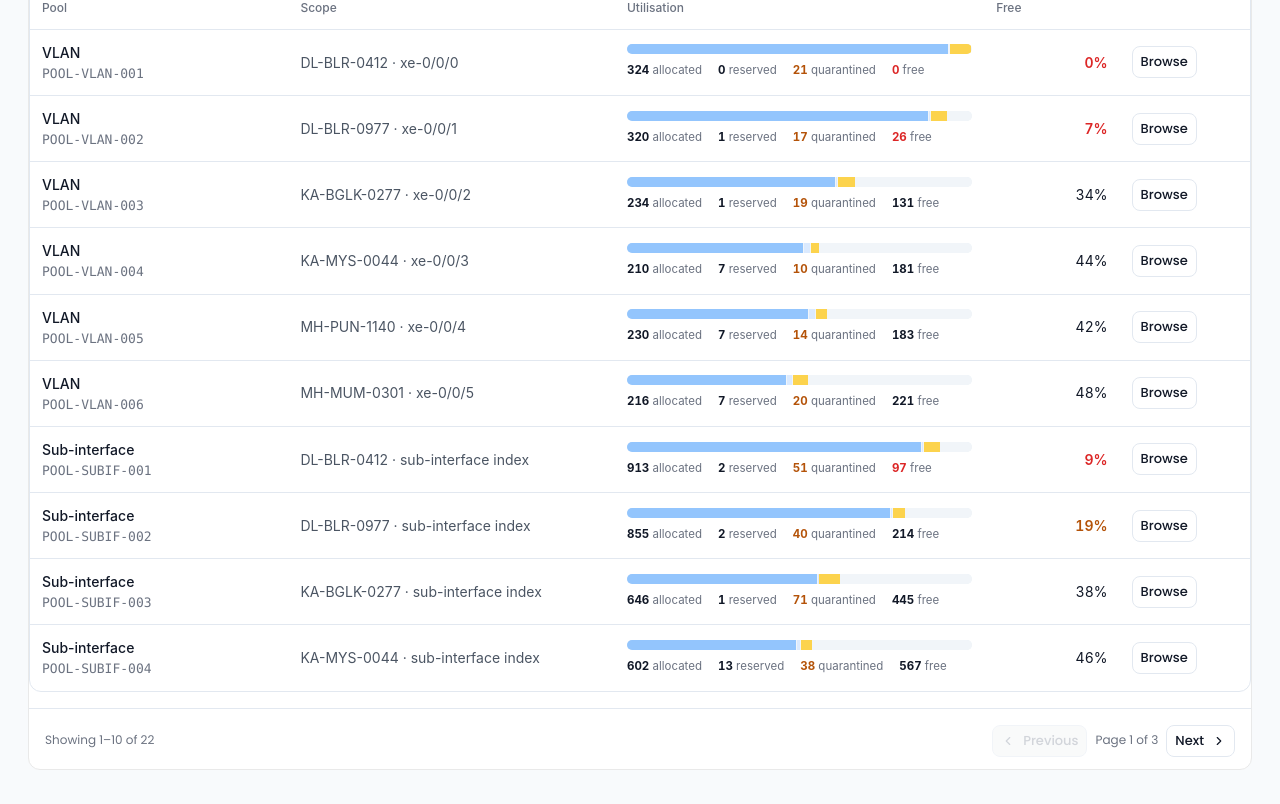
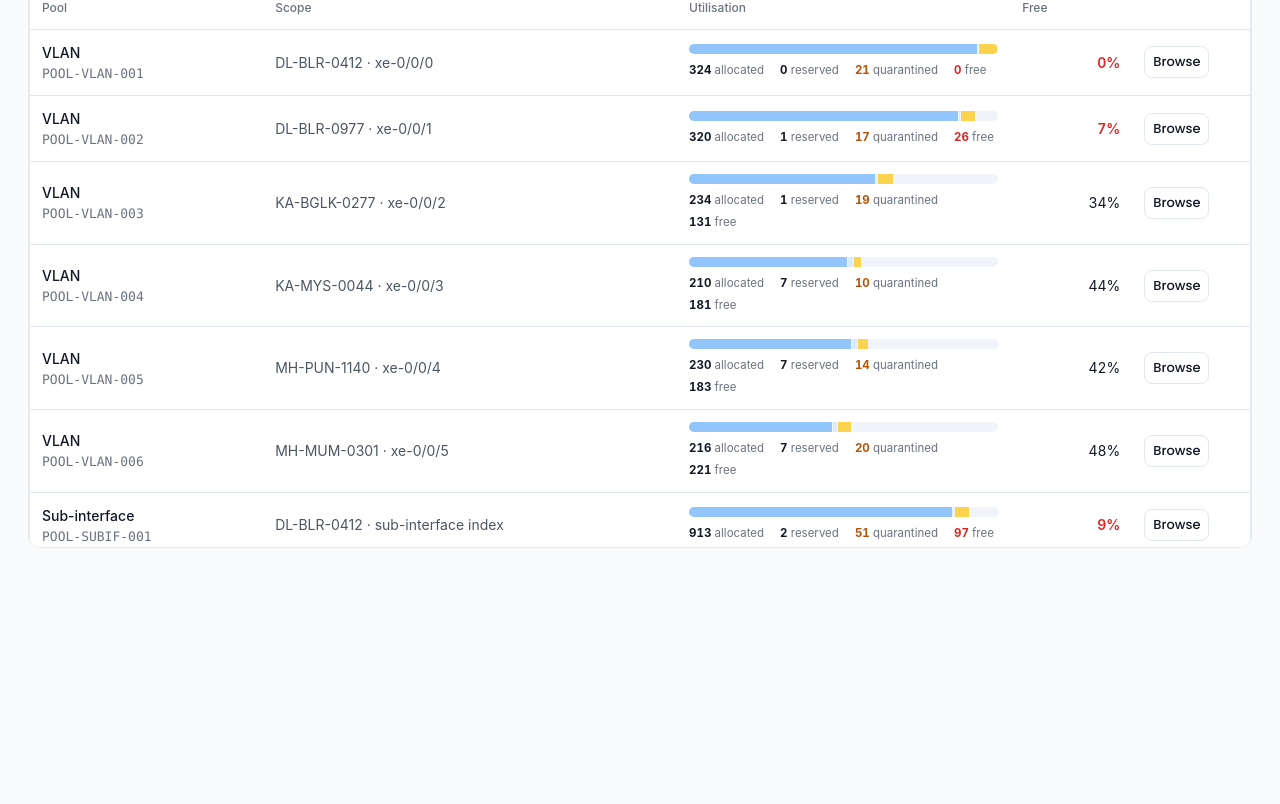
Before and after one commit to jayesh-vision/LCM-Orchestrator, a React (Vite) app: page /pools in a window 1280 px wide. Shown: the part 848-1652 px from the top of the page. After the commit the page ends 1444 px from the top, so only its background shows below. Built offline with nearby package versions, Linux system fonts and the light colour scheme.

Commit message:
fixed-grid-pagination

```diff
--- a/src/components/ui.tsx
+++ b/src/components/ui.tsx
@@ -1,6 +1,6 @@
 import { useEffect, useMemo, useRef, useState, type ComponentType, type ReactNode } from 'react'
 import { createPortal } from 'react-dom'
-import { ArrowUpRight, Check, ChevronDown, ChevronLeft, ChevronRight, Copy, Filter, Info, MoreVertical, RefreshCcw, Search, X } from 'lucide-react'
+import { ArrowUpRight, Check, ChevronDown, Copy, Filter, Info, MoreVertical, RefreshCcw, Search, X } from 'lucide-react'
 /* format.ts only imports `Tone` back from here as a type, so this pair is a
    type-level cycle that erases at build time, not a runtime one. */
 import { dateTime, relTime } from '@/lib/format'
@@ -755,23 +755,27 @@ export interface GridToolbar {
 }
 
 export function DataTable<T extends { id: string }>({
-  rows, columns, pageSize = 12, onRowClick, empty = 'Nothing matches these filters.', minWidth = 1040, toolbar, total,
+  rows, columns, pageSize = 25, onRowClick, empty = 'Nothing matches these filters.', minWidth = 1040, maxHeight = 560, toolbar, total,
 }: {
   rows: T[]
   columns: Column<T>[]
+  /** Rows revealed per scroll-triggered load. */
   pageSize?: number
   onRowClick?: (row: T) => void
   empty?: string
   minWidth?: number
+  /** Height of the scrollable grid body; scrolling near the bottom loads the next `pageSize` rows. */
+  maxHeight?: number
   /** Rendering the toolbar also wraps the table in its own .nst-table-card. */
   toolbar?: GridToolbar
   /** Unfiltered total, for "Showing 12 of 138". Defaults to rows.length. */
   total?: number
 }) {
-  const [page, setPage] = useState(0)
+  const [visibleCount, setVisibleCount] = useState(pageSize)
   const [sort, setSort] = useState<{ key: string; dir: 1 | -1 } | null>(null)
   const [filtersOpen, setFiltersOpen] = useState(false)
   const [spin, setSpin] = useState(false)
+  const scrollRef = useRef<HTMLDivElement>(null)
   const activeFilters = (toolbar?.filters ?? []).filter((f) => f.value && f.value !== 'All').length
 
   const sorted = useMemo(() => {
@@ -785,10 +789,23 @@ export function DataTable<T extends { id: string }>({
     })
   }, [rows, sort, columns])
 
-  const pages = Math.max(1, Math.ceil(sorted.length / pageSize))
-  const safePage = Math.min(page, pages - 1)
-  const view = sorted.slice(safePage * pageSize, safePage * pageSize + pageSize)
-  useEffect(() => { setPage(0) }, [rows.length])
+  const view = sorted.slice(0, visibleCount)
+  const hasMore = visibleCount < sorted.length
+  useEffect(() => {
+    setVisibleCount(pageSize)
+    scrollRef.current?.scrollTo({ top: 0 })
+  }, [rows.length, pageSize])
+
+  /* Grid-scroll pagination: reveal the next `pageSize` rows once the user
+     scrolls near the bottom of the grid's own viewport, instead of paging
+     through click-through Prev/Next controls. */
+  const onGridScroll = () => {
+    const el = scrollRef.current
+    if (!el || !hasMore) return
+    if (el.scrollTop + el.clientHeight >= el.scrollHeight - 120) {
+      setVisibleCount((c) => Math.min(sorted.length, c + pageSize))
+    }
+  }
 
   const tableEl = (
     <>
@@ -796,8 +813,8 @@ export function DataTable<T extends { id: string }>({
           row/column semantics for screen readers, which the grid-of-divs
           variant does not. Border and radius are dropped because the table sits
           inside a .vw-card-section that already provides them. */}
-      <div className="overflow-x-auto">
-        <table className="nst-table border-0 rounded-none [&>thead>tr>th]:bg-plane" style={{ minWidth }}>
+      <div ref={scrollRef} onScroll={onGridScroll} className="overflow-auto" style={{ maxHeight }}>
+        <table className="nst-table border-0 rounded-none [&>thead>tr>th]:bg-plane [&>thead>tr>th]:sticky [&>thead>tr>th]:top-0 [&>thead>tr>th]:z-10" style={{ minWidth }}>
           <thead>
             <tr>
               {columns.map((c) => (
@@ -833,14 +850,10 @@ export function DataTable<T extends { id: string }>({
           </tbody>
         </table>
       </div>
-      {pages > 1 && (
+      {hasMore && (
         <CardFoot>
-          <span>Showing {safePage * pageSize + 1}–{Math.min(sorted.length, (safePage + 1) * pageSize)} of {sorted.length.toLocaleString()}</span>
-          <span className="flex items-center gap-2">
-            <Button size="sm" disabled={safePage === 0} onClick={() => setPage(safePage - 1)}><ChevronLeft size={14} />Previous</Button>
-            <span className="text-ink-3 tnum">Page {safePage + 1} of {pages}</span>
-            <Button size="sm" disabled={safePage >= pages - 1} onClick={() => setPage(safePage + 1)}>Next<ChevronRight size={14} /></Button>
-          </span>
+          <span>Showing {view.length.toLocaleString()} of {sorted.length.toLocaleString()}</span>
+          <span className="text-ink-3">Scroll for more</span>
         </CardFoot>
       )}
     </>
--- a/src/pages/ChangeCease.tsx
+++ b/src/pages/ChangeCease.tsx
@@ -142,7 +142,7 @@ export default function ChangeCease() {
       </div>
 
       <DataTable
-        rows={ranked} total={changes.length} columns={columns} pageSize={10}
+        rows={ranked} total={changes.length} columns={columns}
         onRowClick={(r) => nav(`/execution/${r.id}`)}
         empty="No change orders yet. Raise one from a service, or with the button above."
         toolbar={{
--- a/src/pages/Evidence.tsx
+++ b/src/pages/Evidence.tsx
@@ -170,7 +170,7 @@ export default function Evidence() {
 
       <div ref={resultsRef} />
       <DataTable
-        rows={filtered} total={rows.length} columns={columns} pageSize={12} minWidth={1180}
+        rows={filtered} total={rows.length} columns={columns} minWidth={1180}
         onRowClick={(r) => setOpen(r)}
         toolbar={{
           search: { value: q, onChange: setQ, placeholder: 'Task, Claim, Order' },
--- a/src/pages/ProfileTypes.tsx
+++ b/src/pages/ProfileTypes.tsx
@@ -118,7 +118,7 @@ export default function ProfileTypes() {
       </div>
 
       <DataTable
-        rows={filtered} total={profileTypes.length} columns={columns} pageSize={12} minWidth={900}
+        rows={filtered} total={profileTypes.length} columns={columns} minWidth={900}
         toolbar={{
           search: { value: q, onChange: setQ, placeholder: 'Category, Type, Subtype' },
           /* Domain is the one quick-chip facet kept inline; category and
--- a/src/pages/ProvisioningRequests.tsx
+++ b/src/pages/ProvisioningRequests.tsx
@@ -292,7 +292,6 @@ export default function ProvisioningRequests() {
             rows={ranked}
             total={orders.length}
             columns={columns}
-            pageSize={12}
             onRowClick={(r) => nav(`/requests/${r.id}`, fromList)}
             toolbar={{
               search: { value: q, onChange: setQ, placeholder: 'Name, Code, Model' },
--- a/src/pages/Reports.tsx
+++ b/src/pages/Reports.tsx
@@ -217,7 +217,7 @@ export default function Reports() {
 
       <div ref={resultsRef}>
       <DataTable
-        rows={filtered} total={reports.length} columns={columns} pageSize={10} minWidth={1220}
+        rows={filtered} total={reports.length} columns={columns} minWidth={1220}
         onRowClick={(r) => setOpen(r)}
         toolbar={{
           search: { value: q, onChange: setQ, placeholder: 'Report, Question' },
--- a/src/pages/ResourcePools.tsx
+++ b/src/pages/ResourcePools.tsx
@@ -160,7 +160,7 @@ export default function ResourcePools() {
       </div>
 
       <DataTable
-        rows={filtered} total={pools.length} columns={columns} pageSize={10} minWidth={1020}
+        rows={filtered} total={pools.length} columns={columns} minWidth={1020}
         onRowClick={(r) => openPool(r)}
         toolbar={{
           search: { value: q, onChange: setQ, placeholder: 'Pool, Scope' },
--- a/src/pages/ServiceInventory.tsx
+++ b/src/pages/ServiceInventory.tsx
@@ -411,7 +411,7 @@ export default function ServiceInventory() {
 
       <div ref={resultsRef} />
       <DataTable
-        rows={ranked} total={services.length} columns={columns} pageSize={12}
+        rows={ranked} total={services.length} columns={columns}
         onRowClick={(r) => nav(`/inventory/${r.id}`)}
         toolbar={{
           search: { value: q, onChange: setQ, placeholder: 'Service, Customer' },
--- a/src/pages/Workflows.tsx
+++ b/src/pages/Workflows.tsx
@@ -298,7 +298,7 @@ export default function Workflows() {
 
       <div ref={resultsRef} />
       <DataTable
-        rows={filtered} total={workflows.length} columns={columns} pageSize={12}
+        rows={filtered} total={workflows.length} columns={columns}
         onRowClick={(r) => nav(`/workflows/${r.id}`)}
         minWidth={1180}
         toolbar={{
```
